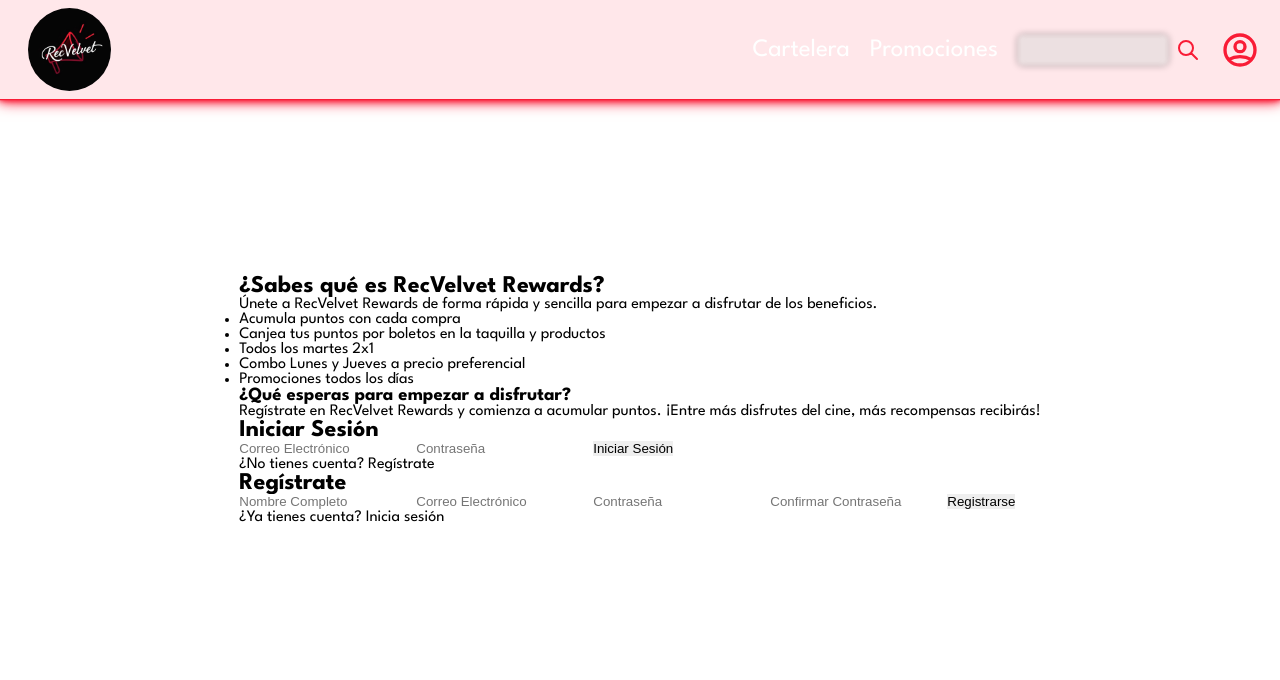
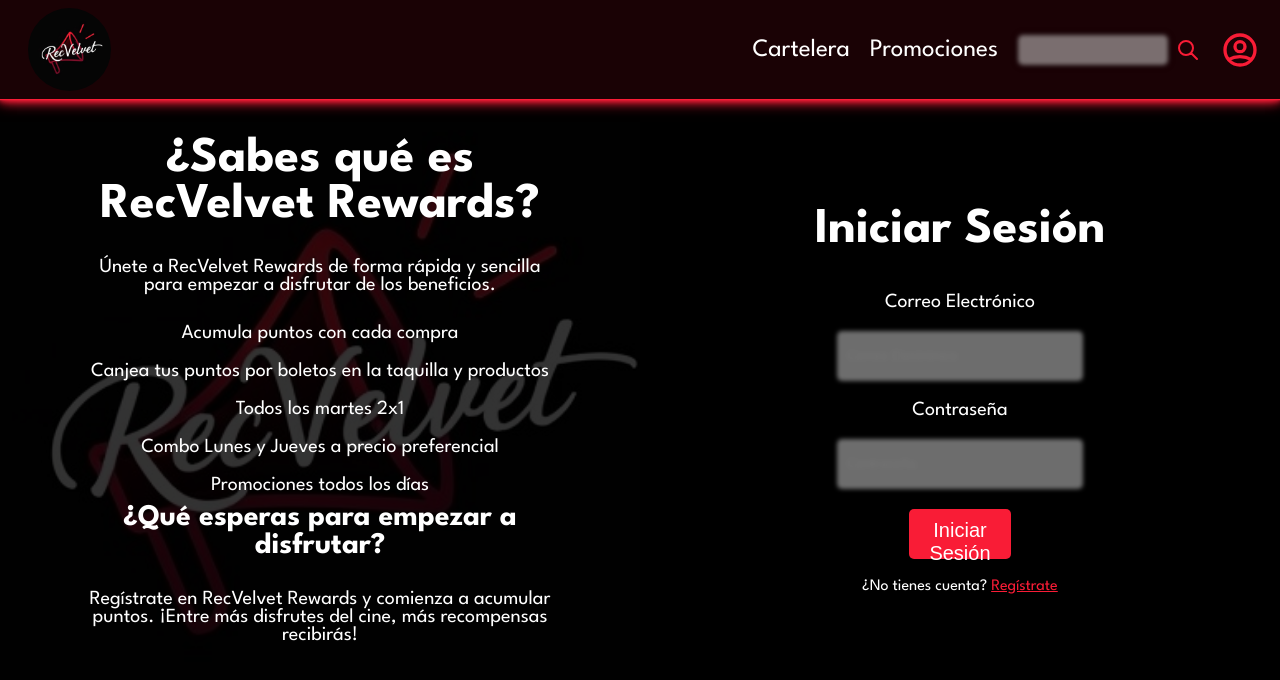
Before and after one commit to Brey012/RecVelvet, a React (Vite) app: page /login in a window 1280 px wide. Shown: the top 680 px of the page. Built offline with nearby package versions, Linux system fonts and the light colour scheme.

Commit message:
Creación del Inicio de sesión y el registro, solo la parte visual

```diff
--- a/src/assets/Components/Login.jsx
+++ b/src/assets/Components/Login.jsx
@@ -1,7 +1,13 @@
+import React, { useState } from "react";
+import "../css/Login.css";
+
 const Login = () => {
+  const [isRegister, setIsRegister] = useState(false); // Estado para alternar entre login y registro
+
   return (
     <section className="login__container">
       <div className="login__container-info">
+        <div className="login__container-info-panel">
           <h2>¿Sabes qué es RecVelvet Rewards?</h2>
           <p>
             Únete a RecVelvet Rewards de forma rápida y sencilla para empezar a
@@ -20,55 +26,110 @@
             más disfrutes del cine, más recompensas recibirás!
           </p>
         </div>
+      </div>
 
-      <div className="login__container-login-inicio">
+      <div className="login__container-form">
+        {isRegister ? (
+          // Formulario de registro
+          <div className="login__container-register">
+            <h2>Regístrate</h2>
+            <form className="login__container-register-form">
+              <div className="form__content">
+                <label className="login__container-register-label">
+                  Nombre Completo
+                </label>
+                <input
+                  type="text"
+                  placeholder="Nombre Completo"
+                  className="login__container-register-input"
+                />
+              </div>
+              <div className="form__content">
+                <label className="login__container-register-label">
+                  Correo Electrónico
+                </label>
+                <input
+                  type="email"
+                  placeholder="Correo Electrónico"
+                  className="login__container-register-input"
+                />
+              </div>
+              <div className="form__content">
+                <label className="login__container-register-label">
+                  Contraseña
+                </label>
+                <input
+                  type="password"
+                  placeholder="Contraseña"
+                  className="login__container-register-input"
+                />
+              </div>
+              <div className="form__content">
+                <label className="login__container-register-label">
+                  Confirmar Contraseña
+                </label>
+                <input
+                  type="password"
+                  placeholder="Confirmar Contraseña"
+                  className="login__container-register-input"
+                />
+              </div>
+              <button
+                type="submit"
+                className="login__container-register-button"
+              >
+                Registrarse
+              </button>
+            </form>
+            <p>
+              ¿Ya tienes cuenta?{" "}
+              <span
+                className="login__toggle-link"
+                onClick={() => setIsRegister(false)}
+              >
+                Inicia sesión
+              </span>
+            </p>
+          </div>
+        ) : (
+          // Formulario de inicio de sesión
+          <div className="login__container-ingresar">
             <h2>Iniciar Sesión</h2>
-        <form className="login__container-login-inicio-form">
+            <form className="login__container-ingresar-form">
+              <div className="login__container-correo">
+                <label>Correo Electrónico</label>
                 <input
                   type="text"
                   placeholder="Correo Electrónico"
                   className="login__container-login-inicio-input"
                 />
+              </div>
+              <div className="login__container-password">
+                <label>Contraseña</label>
                 <input
                   type="password"
                   placeholder="Contraseña"
                   className="login__container-login-inicio-input"
                 />
-          <button type="submit" className="login__container-login-inicio-button">
+              </div>
+              <button
+                type="submit"
+                className="login__container-login-inicio-button"
+              >
                 Iniciar Sesión
               </button>
             </form>
-        <p>¿No tienes cuenta? Regístrate</p>
+            <p>
+              ¿No tienes cuenta?{" "}
+              <span
+                className="login__toggle-link"
+                onClick={() => setIsRegister(true)}
+              >
+                Regístrate
+              </span>
+            </p>
           </div>
-
-      <div className="login__container-register">
-      <h2>Regístrate</h2>
-      <form className="login__container-register-form">
-        <input
-          type="text"
-          placeholder="Nombre Completo"
-          className="login__container-register-input"
-        />
-        <input
-          type="email"
-          placeholder="Correo Electrónico"
-          className="login__container-register-input"
-        />
-        <input
-          type="password"
-          placeholder="Contraseña"
-          className="login__container-register-input"
-        />
-        <input
-          type="password"
-          placeholder="Confirmar Contraseña"
-          className="login__container-register-input"
-        />
-        <button type="submit" className="login__container-register-button">
-          Registrarse
-        </button>
-      </form>
-      <p>¿Ya tienes cuenta? Inicia sesión</p>
+        )}
       </div>
     </section>
   );
--- a/src/assets/css/Login.css
+++ b/src/assets/css/Login.css
@@ -0,0 +1,238 @@
+.login__container {
+  display: flex;
+  width: 100%;
+  height: 100vh;
+  align-items: center;
+  background-color: black;
+  color: white;
+}
+
+.login__container-info {
+  display: flex;
+  flex-direction: column;
+  align-items: center;
+  justify-content: center;
+  width: 50%;
+  height: 100%;
+  padding: 0 20px;
+  box-sizing: border-box;
+  position: relative; /* Necesario para posicionar el pseudo-elemento */
+  z-index: 1; /* Asegura que el contenido esté por encima del fondo */
+}
+
+.login__container-info::before {
+  content: "";
+  position: absolute;
+  top: 0;
+  left: 0;
+  width: 100%;
+  height: 100%;
+  background-image: url("/public/img/RecVelvet_Logo.jpeg");
+  background-size: cover;
+  background-position: center;
+  background-repeat: no-repeat;
+  opacity: 0.2; /* Aplica opacidad solo al fondo */
+  z-index: -1; /* Envía el fondo detrás del contenido */
+}
+
+.login__container-info-panel {
+  display: flex;
+  align-items: center;
+  justify-content: center;
+  flex-direction: column;
+  text-align: center;
+  gap: 10px;
+  width: 80%;
+  height: 100%;
+}
+
+.login__container-info h2 {
+  font-size: 50px;
+  margin-bottom: 20px;
+}
+
+.login__container-info h3 {
+  font-size: 30px;
+  margin-bottom: 20px;
+}
+
+.login__container-info p {
+  font-size: 20px;
+  margin-bottom: 20px;
+}
+
+.login__container-info ul {
+  list-style: none;
+  display: flex;
+  gap: 20px;
+  flex-direction: column;
+  font-size: 20px;
+}
+
+.login__container-form {
+  display: flex;
+  align-items: center;
+  justify-content: center;
+  flex-direction: column;
+  gap: 20px;
+  width: 50%;
+  height: 100%;
+  box-sizing: border-box;
+}
+
+.login__container-register {
+  display: flex;
+  align-items: center;
+  justify-content: center;
+  flex-direction: column;
+  gap: 20px;
+  width: 100%;
+  height: 100%;
+}
+
+.login__container-register h2 {
+  font-size: 50px;
+  margin-bottom: 20px;
+}
+
+.login__container-register-form {
+  display: flex;
+  align-items: center;
+  justify-content: center;
+  flex-direction: column;
+  gap: 20px;
+  width: 80%;
+}
+
+.form__content {
+  display: flex;
+  align-items: center;
+  justify-content: center;
+  flex-direction: column;
+  gap: 20px;
+  width: 80%;
+}
+
+.form__content label {
+  font-size: 20px;
+}
+
+.form__content input {
+  width: 60%;
+  height: 50px;
+  border: none;
+  border-radius: 5px;
+  padding: 10px;
+  background-color: rgb(217, 217, 217, 50%);
+  box-shadow: 0 0 5px rgba(0, 0, 0, 0.5);
+  filter: blur(2px);
+}
+
+.login__container-register button {
+  width: 20%;
+  height: 50px;
+  border: none;
+  border-radius: 5px;
+  padding: 10px;
+  background-color: #f91c36;
+  color: white;
+  font-size: 20px;
+  cursor: pointer;
+  transition: 0.5s;
+}
+
+/* Formulario de inicio de sesión */
+.login__container-ingresar {
+  display: flex;
+  align-items: center;
+  justify-content: center;
+  flex-direction: column;
+  gap: 20px;
+  width: 100%;
+  height: 100%;
+}
+
+.login__container-ingresar h2 {
+  font-size: 50px;
+  margin-bottom: 20px;
+}
+
+.login__container-correo {
+  display: flex;
+  align-items: center;
+  justify-content: center;
+  flex-direction: column;
+  gap: 20px;
+  width: 80%;
+}
+
+.login__container-ingresar-form {
+  display: flex;
+  align-items: center;
+  justify-content: center;
+  flex-direction: column;
+  gap: 20px;
+  width: 80%;
+}
+
+.login__container-correo label {
+  font-size: 20px;
+}
+
+.login__container-correo input {
+  width: 60%;
+  height: 50px;
+  border: none;
+  border-radius: 5px;
+  padding: 10px;
+  background-color: rgb(217, 217, 217, 50%);
+  box-shadow: 0 0 5px rgba(0, 0, 0, 0.5);
+  filter: blur(2px);
+}
+
+.login__container-password {
+  display: flex;
+  align-items: center;
+  justify-content: center;
+  flex-direction: column;
+  gap: 20px;
+  width: 80%;
+}
+
+.login__container-password label {
+  font-size: 20px;
+}
+
+.login__container-password input {
+  width: 60%;
+  height: 50px;
+  border: none;
+  border-radius: 5px;
+  padding: 10px;
+  background-color: rgb(217, 217, 217, 50%);
+  box-shadow: 0 0 5px rgba(0, 0, 0, 0.5);
+  filter: blur(2px);
+}
+
+.login__container-ingresar-form button {
+  width: 20%;
+  height: 50px;
+  border: none;
+  border-radius: 5px;
+  padding: 10px;
+  background-color: #f91c36;
+  color: white;
+  font-size: 20px;
+  cursor: pointer;
+  transition: 0.5s;
+}
+
+.login__toggle-link {
+  color: #f91c36;
+  cursor: pointer;
+  text-decoration: underline;
+}
+
+.login__toggle-link:hover {
+  color: #d0172b;
+}
```
Lines whose indentation alone changed are shown as unchanged.
